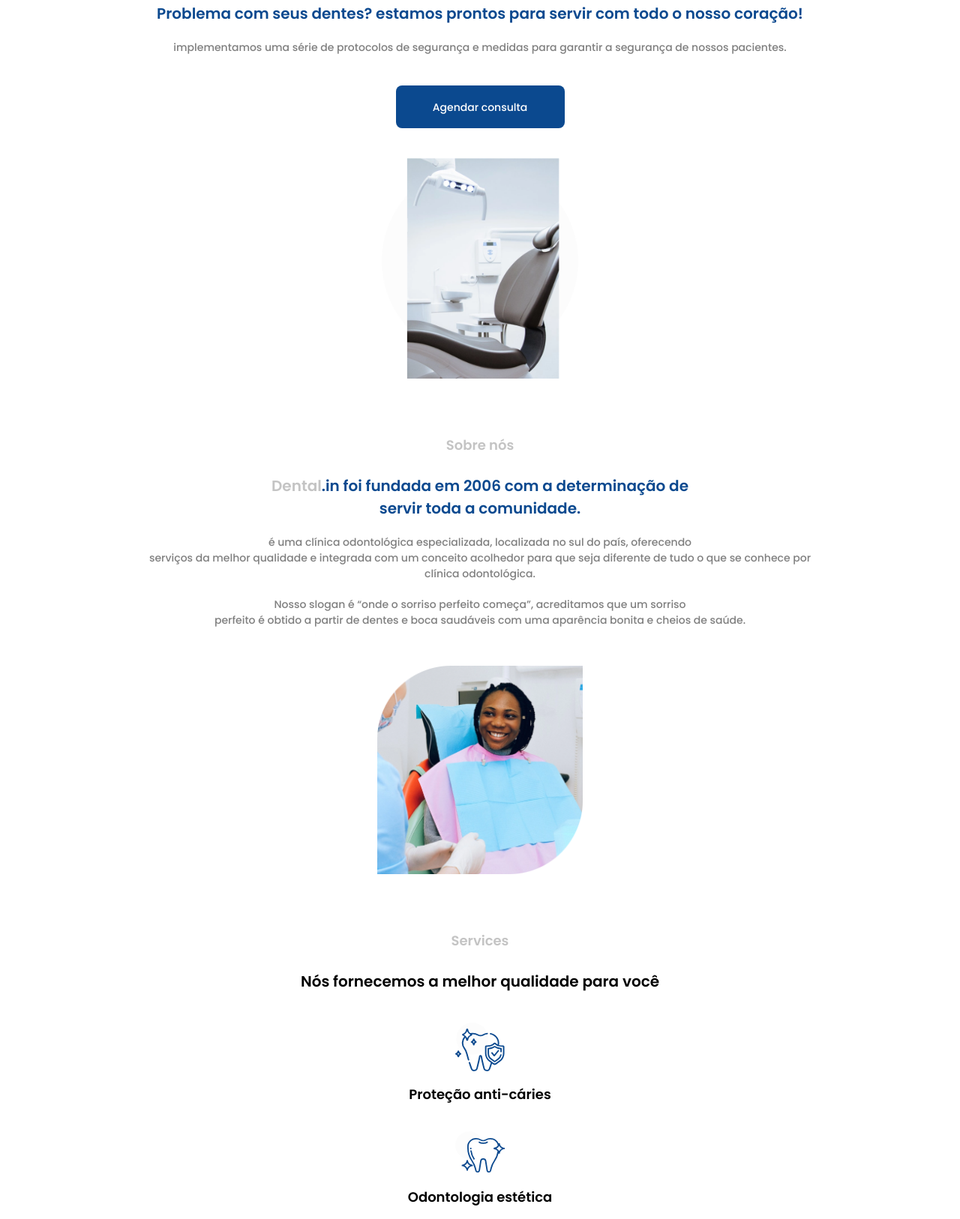
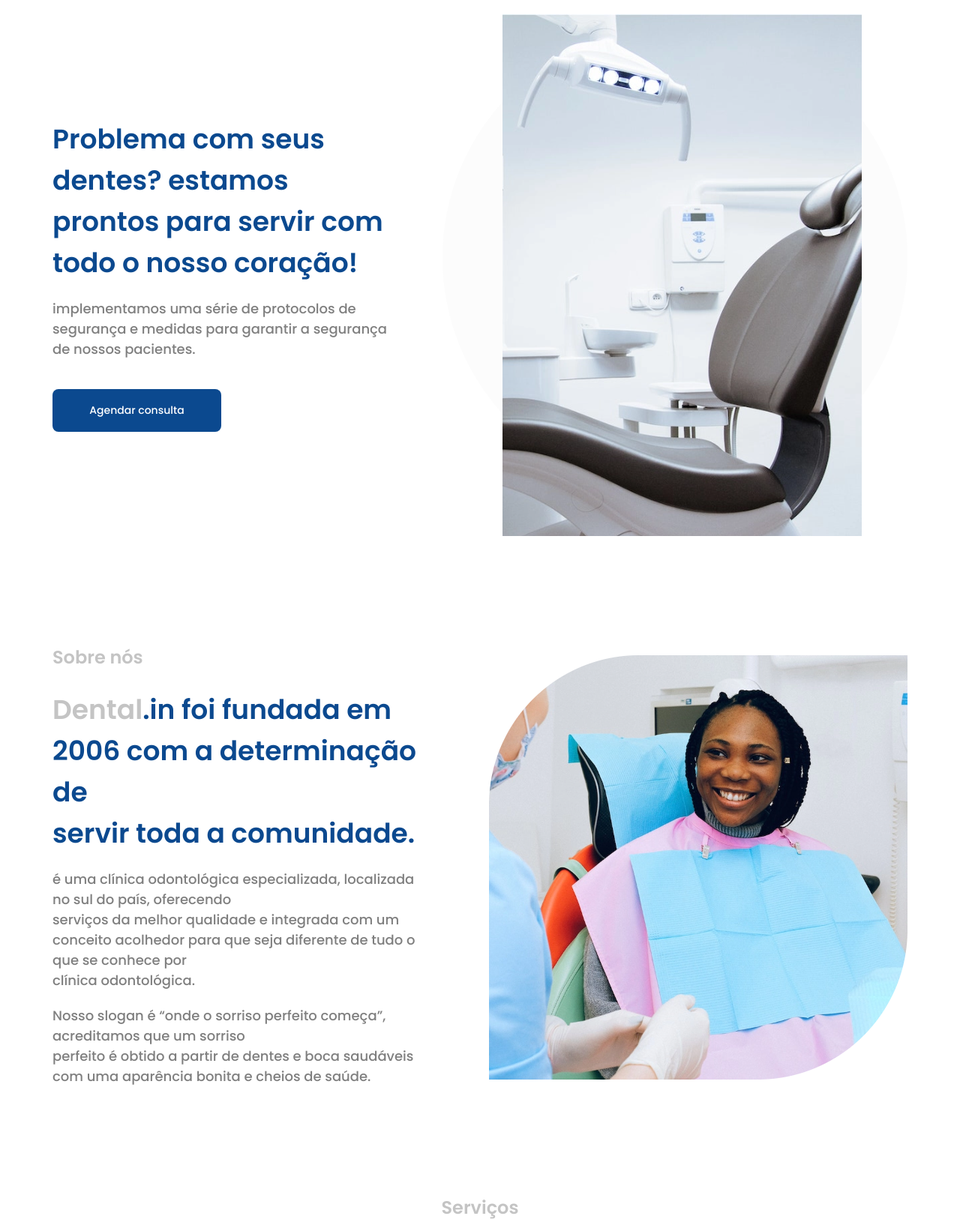
Before and after one commit to andreSiqueira92/Dental.in, a plain HTML site: page index.html in a window 1280 px wide. Shown: the part 127-1753 px from the top of the page at 75% size. Drawn offline with Linux system fonts and the light colour scheme.

Commit message:
Implementação concluída

```diff
--- a/index.html
+++ b/index.html
@@ -58,7 +58,7 @@
     </section>
 
     <section class="services">
-        <span class="services__tag">Services</span>
+        <span class="services__tag">Serviços</span>
 
         <h1 class="services__title">Nós fornecemos a melhor qualidade para você</h1>
 
--- a/style.css
+++ b/style.css
@@ -270,3 +270,219 @@ body {
     font-weight: 600;
     color: var(--gray-200);
 }
+
+@media (min-width: 768px) {
+    /* PRESENTATION */
+
+    .presentation {
+        flex-direction: row;
+    }
+
+    .presentation__description-container {
+        align-items: flex-start;
+        margin-right: 72px;
+    }
+
+    .presentation__title {
+        text-align: left;
+        font-size: 26px;
+        line-height: 36px;
+    }
+
+    .presentation__text {
+        text-align: left;
+        font-size: 15px;
+    }
+
+    .presentation__image {
+        margin-top: 0;
+    }
+
+    /*ABOUT-US*/
+    .about-us {
+        flex-direction: row;
+    }
+
+    .about-us__description-container {
+        margin-right: 91px;
+    }
+
+    .about-us__tag {
+        text-align: left;
+        font-size: 20px;
+    }
+
+    .about-us__title {
+        text-align: left;
+        font-size: 26px;
+        line-height: 36px;
+    }
+
+    .about-us__text {
+        text-align: left;
+        font-size: 15px;
+    }
+
+    .about-us__image {
+        margin-top: 0;
+    }
+
+    /*SERVICES*/
+
+    .services__items-container {
+        display: flex;
+        align-items: baseline;
+    }
+
+    .services__tag {
+        font-size: 20px;
+    }
+
+    .services__title {
+        font-size: 26px;
+    }
+
+    .services__item {
+        width: 100%;
+    }
+
+    /* bottom-slogan */
+
+    .bottom-slogan-container {
+        padding: 0;
+    }
+
+    .bottom-slogan {
+        flex-direction: row;
+    }
+
+    .bottom-slogan__tag {
+        text-align: left;
+    }
+
+    .bottom-slogan__text {
+        text-align: left;
+        font-size: 26px;
+        line-height: 36px;
+    }
+
+    .bottom-slogan__image {
+        margin-top: 0;
+    }
+}
+
+@media (min-width: 1024px) {
+    /*GERAL*/
+
+    .about-us,
+    .services,
+    .bottom-slogan-container,
+    .footer {
+        margin-top: 150px;
+    }
+
+    /*HEADER*/
+
+    .header__logo {
+        width: 181px;
+    }
+
+    .header__cta {
+        width: 183px;
+        height: 45px;
+        font-size: 14px;
+    }
+
+    /*PRESENTATION*/
+
+    .presentation__image {
+        max-width: 420px;
+    }
+
+    /*ABOUT-US*/
+
+    .about-us__image {
+        max-width: 400px;
+    }
+
+    /*BOTTOM-SLOGAN*/
+
+
+    .bottom-slogan__image {
+        max-width: 432px;
+    }
+}
+
+@media (min-width: 1200px) {
+    /*PRESENTATION*/
+
+    .presentation__title {
+        font-size: 36px;
+        line-height: 55px;
+    }
+
+    .presentation__text {
+        font-size: 18px;
+        line-height: 27px;
+    }
+
+    .presentation__image {
+        max-width: 620px;
+    }
+
+    /*ABOUT-US*/
+
+    .about-us__tag {
+        font-size: 24px;
+    }
+
+    .about-us__title {
+        font-size: 36px;
+        line-height: 55px;
+    }
+
+    .about-us__text {
+        font-size: 18px;
+        line-height: 27px;
+    }
+
+    .about-us__image {
+        max-width: 558px;
+    }
+
+    /*SERVICES*/
+
+    .services__tag {
+        font-size: 24px;
+    }
+
+    .services__title {
+        font-size: 36px;
+        line-height: 55px;
+    }
+
+    .services__image-item {
+        width: 100px;
+    }
+
+     /*BOTTOM-SLOGAN*/
+
+     .about-us__description-container {
+        margin-right: 72px;
+    }
+
+    .bottom-slogan__tag {
+        font-size: 24px;
+    }
+
+    .bottom-slogan__text {
+        font-size: 36px;
+        line-height: 55px;
+    }
+
+      /*FOOTER*/
+
+      .footer__text {
+        font-size: 16px;
+    }
+}
```
